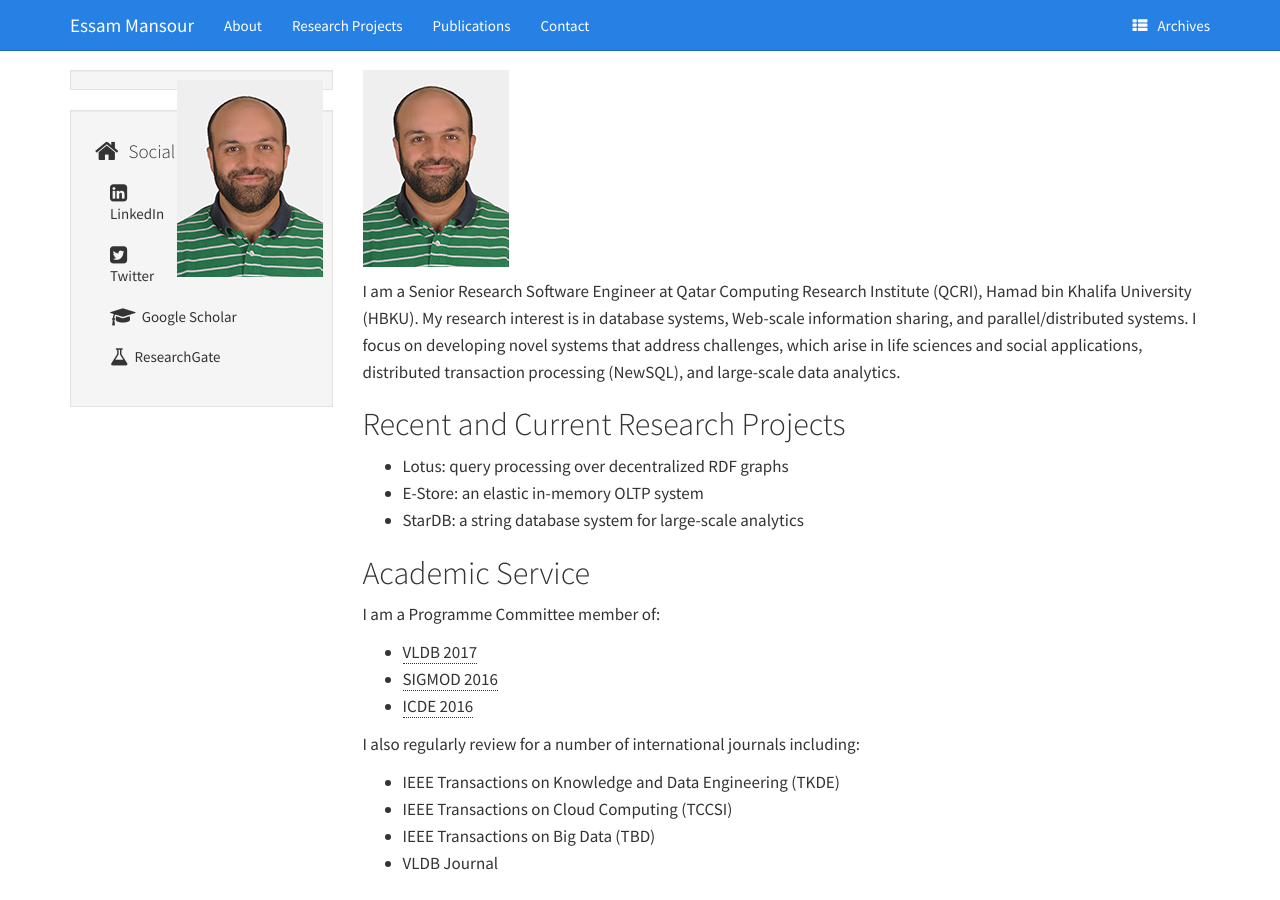
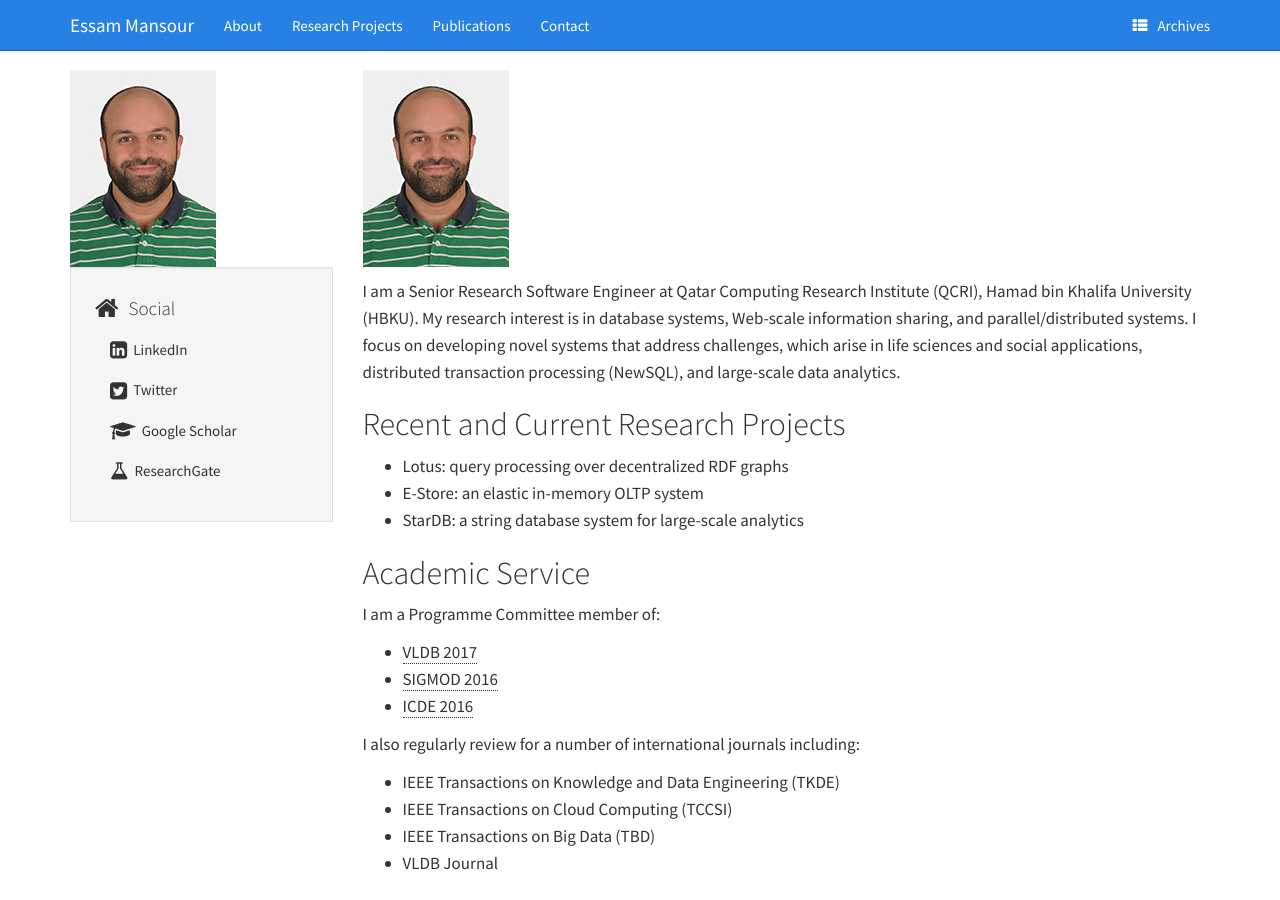
Before and after one commit to mansoure/mansoure.github.io, a Jekyll site: the page built from index.md, in a window 1280 px wide. Built offline with Jekyll 4.4.1, drawn with Linux system fonts in a browser that asks for light colours.

```diff
--- a/_layouts/default.html
+++ b/_layouts/default.html
@@ -56,8 +56,8 @@
 
 		<div class="col-sm-3" id="sidebar">
             <aside>
-				<section class="well well-sm">
-				<img style="float: right;" alt="thumbnail of Essam" src="images/essam2.jpg"  />
+				<section >
+				<img style="float: center;" alt="thumbnail of Essam" src="images/essam2.jpg"  />
 				</section>
 				<section class="well well-sm">
     				<ul class="list-group list-group-flush">
```
